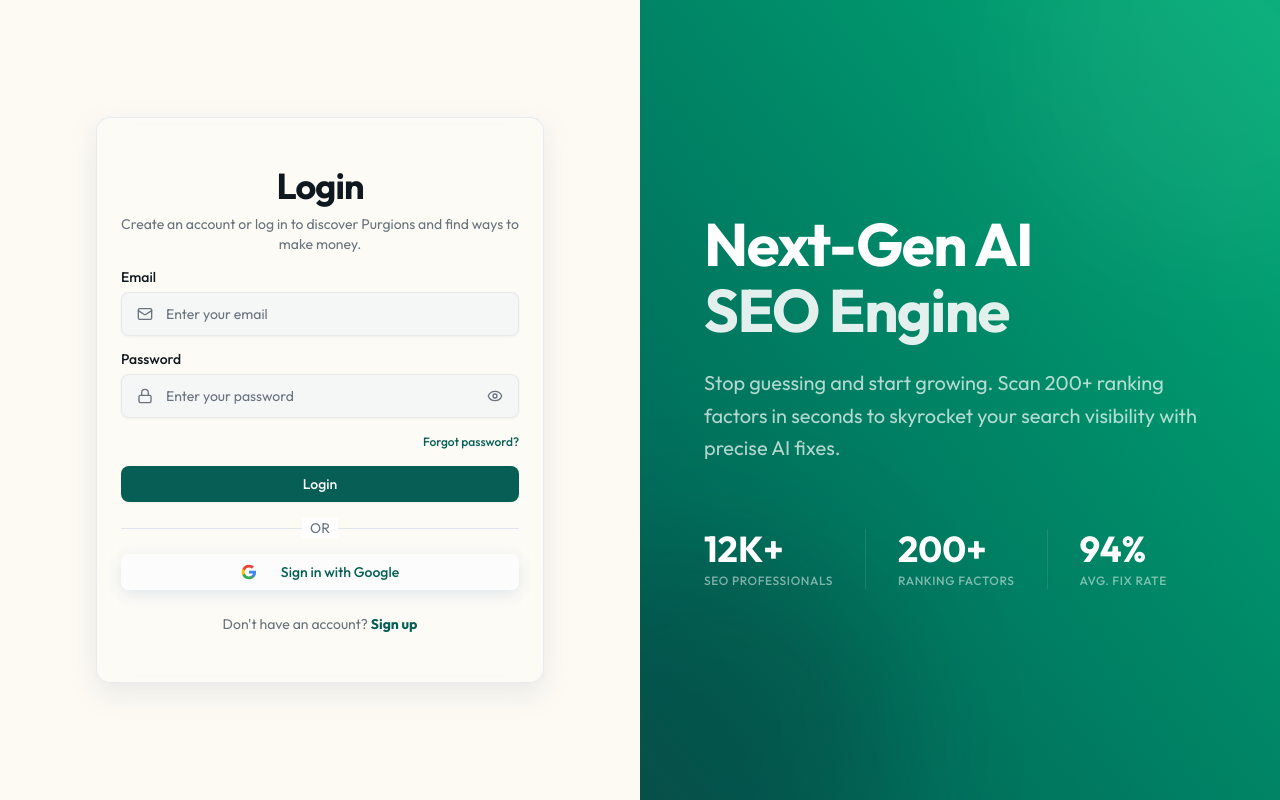
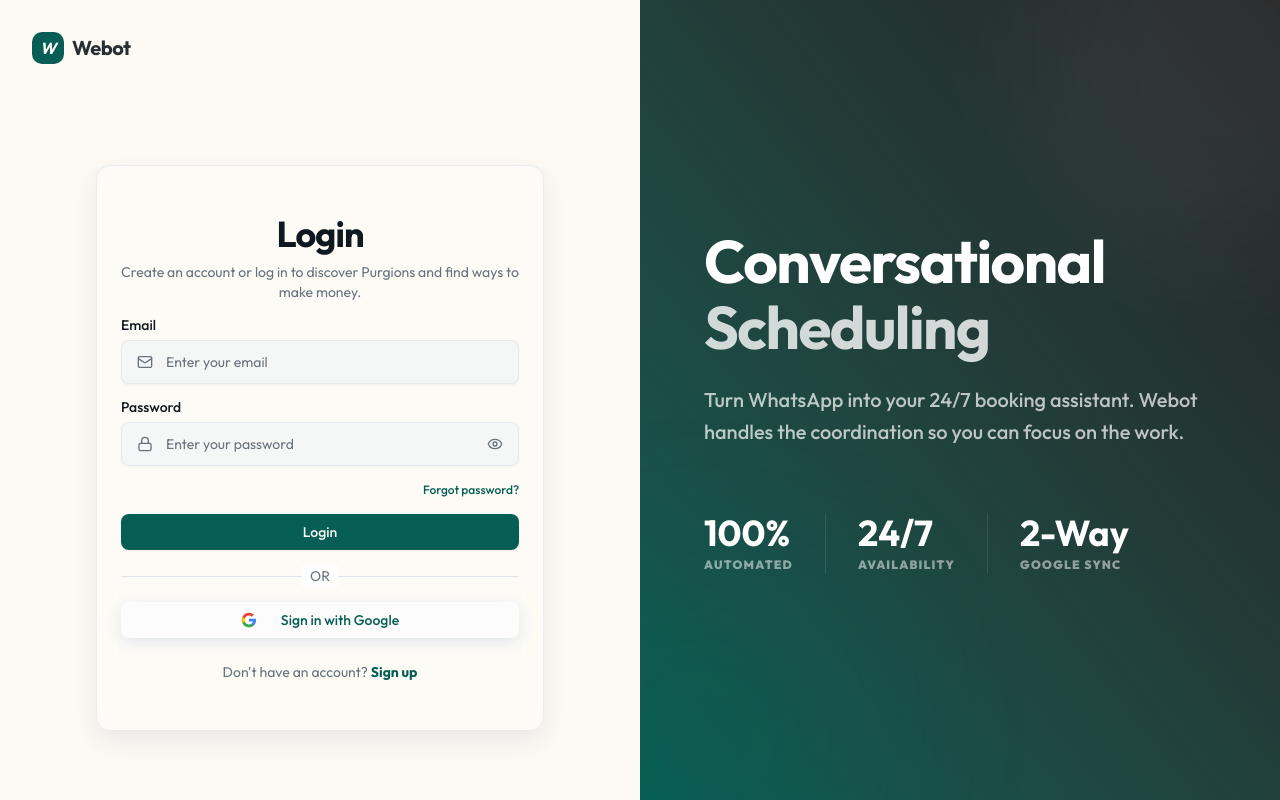
Before and after one commit to Lordevs/webot-frontend, a Next.js app: page /login in a window 1280 px wide. Built offline with nearby package versions, Linux system fonts and the light colour scheme.

Commit message:
feat: introduce an authentication layout with dedicated promotional content.

```diff
--- a/src/app/(auth)/layout.tsx
+++ b/src/app/(auth)/layout.tsx
@@ -1,6 +1,8 @@
 "use client";
 
 import { ReactNode } from "react";
+import Link from "next/link";
+import { ROUTES } from "@/constants/routes";
 import PromotionalContent from "@/components/auth/promotional-content";
 
 interface AuthLayoutProps {
@@ -11,7 +13,21 @@ const AuthLayout = ({ children }: AuthLayoutProps) => {
   return (
     <div className="grid min-h-screen grid-cols-1 md:grid-cols-2 overflow-x-hidden">
       {/* Left side - Auth Form */}
-      <div className="flex flex-col bg-background">
+      <div className="flex flex-col">
+        <div className="flex items-center p-6 lg:p-8">
+          <Link
+            href={ROUTES.APP.HOME}
+            className="flex items-center gap-2 group">
+            <div className="w-8 h-8 rounded-lg bg-primary flex items-center justify-center group-hover:scale-110 transition-transform">
+              <span className="text-primary-foreground font-bold italic">
+                W
+              </span>
+            </div>
+            <span className="text-xl font-bold tracking-tight text-foreground/90">
+              Webot
+            </span>
+          </Link>
+        </div>
         <div className="flex flex-1 items-center justify-center">
           {children}
         </div>
--- a/src/components/auth/promotional-content.tsx
+++ b/src/components/auth/promotional-content.tsx
@@ -2,45 +2,45 @@ import { Separator } from "../ui/separator";
 
 export default function PromotionalContent() {
   return (
-    <div className="hidden w-full flex-1 flex-col justify-center px-16 py-20 md:flex relative bg-linear-to-tr from-primary to-secondary-foreground overflow-hidden">
+    <div className="hidden w-full flex-1 flex-col justify-center px-16 py-20 md:flex relative bg-linear-to-tr from-primary to-[#232324] overflow-hidden">
       <div className="relative z-10 flex flex-col max-w-lg">
         <div className="space-y-6">
           <h1 className="text-5xl xl:text-6xl font-bold text-white leading-[1.1] tracking-tight">
-            Next-Gen AI
+            Conversational
             <br />
-            <span className="text-sidebar-primary-foreground/90">
-              SEO Engine
-            </span>
+            <span className="text-white/80">Scheduling</span>
           </h1>
-          <p className="text-white/70 text-lg xl:text-xl leading-relaxed">
-            Stop guessing and start growing. Scan 200+ ranking factors in
-            seconds to skyrocket your search visibility with precise AI fixes.
+          <p className="text-white/70 text-lg xl:text-xl leading-relaxed font-medium">
+            Turn WhatsApp into your 24/7 booking assistant. Webot handles the
+            coordination so you can focus on the work.
           </p>
         </div>
 
         <div className="mt-16 flex items-center gap-6 xl:gap-8">
           <div className="space-y-1">
             <div className="text-3xl xl:text-4xl font-bold text-white">
-              12K+
+              100%
             </div>
-            <div className="text-white/50 text-xs font-medium uppercase tracking-wider">
-              SEO Professionals
+            <div className="text-white/50 text-xs font-black uppercase tracking-widest">
+              Automated
             </div>
           </div>
           <Separator orientation="vertical" className="h-12 bg-white/10" />
           <div className="space-y-1">
             <div className="text-3xl xl:text-4xl font-bold text-white">
-              200+
+              24/7
             </div>
-            <div className="text-white/50 text-xs font-medium uppercase tracking-wider">
-              Ranking Factors
+            <div className="text-white/50 text-xs font-black uppercase tracking-widest">
+              Availability
             </div>
           </div>
           <Separator orientation="vertical" className="h-12 bg-white/10" />
           <div className="space-y-1">
-            <div className="text-3xl xl:text-4xl font-bold text-white">94%</div>
-            <div className="text-white/50 text-xs font-medium uppercase tracking-wider">
-              Avg. Fix Rate
+            <div className="text-3xl xl:text-4xl font-bold text-white">
+              2-Way
+            </div>
+            <div className="text-white/50 text-xs font-black uppercase tracking-widest">
+              Google Sync
             </div>
           </div>
         </div>
@@ -48,7 +48,7 @@ export default function PromotionalContent() {
 
       {/* Decorative elements */}
       <div className="absolute top-0 right-0 -mr-32 -mt-32 w-96 h-96 bg-white/5 rounded-full blur-3xl" />
-      <div className="absolute bottom-0 left-0 -ml-32 -mb-32 w-96 h-96 bg-sidebar-primary/20 rounded-full blur-3xl" />
+      <div className="absolute bottom-0 left-0 -ml-32 -mb-32 w-96 h-96 bg-primary/20 rounded-full blur-3xl" />
     </div>
   );
 }
```
Also changed, not shown: src/components/auth/auth-logo.tsx (deleted).
